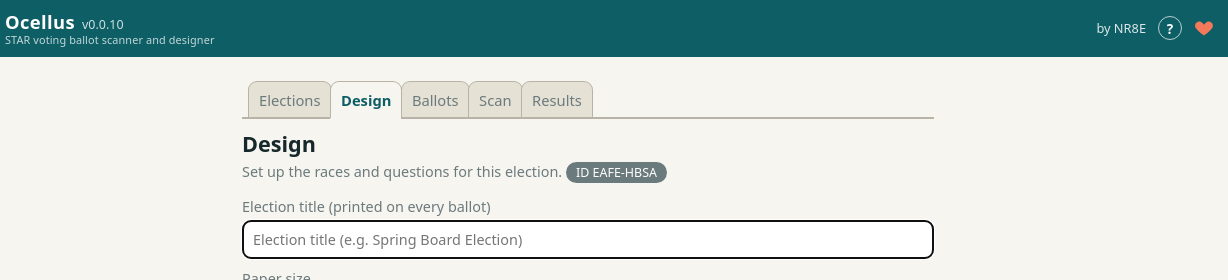
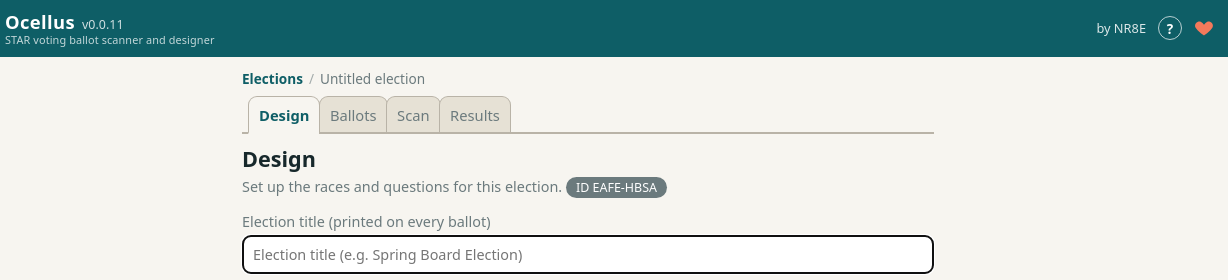
Before and after one commit to EvanBoyar/ocellus, a website with bundled scripts: page index.html in a window 1280 px wide. Both pictures are taken after a click on the button "New Election". Shown: the top 280 px of the page, 52-1280 px from the left. Built offline with nearby package versions, Linux system fonts and the light colour scheme.

Commit message:
v0.0.11: breadcrumb navigation above the tabs
The elections list is a level up, not a sibling view, so the
Elections pseudo-tab is gone. Every election screen now shows an
Elections breadcrumb link plus the election title above the four
view tabs, which also keeps the election name visible while
scanning and tallying. Top whitespace trimmed slightly.

```diff
--- a/css/style.css
+++ b/css/style.css
@@ -76,8 +76,20 @@ html, body {
 .screen {
   max-width: 720px;
   margin: 0 auto;
-  padding: 16px 14px 90px;
+  padding: 10px 14px 90px;
 }
+
+.crumbs {
+  font-size: 0.85rem;
+  color: var(--muted);
+  margin: 2px 0 0;
+  white-space: nowrap;
+  overflow: hidden;
+  text-overflow: ellipsis;
+}
+.crumbs a { color: var(--teal); font-weight: 600; text-decoration: none; }
+.crumbs a:hover { text-decoration: underline; }
+.crumb-sep { margin: 0 6px; opacity: 0.6; }
 
 h1 { font-size: 1.35rem; margin: 10px 0 4px; }
 h2 { font-size: 1.1rem; margin: 20px 0 8px; }
--- a/js/app.js
+++ b/js/app.js
@@ -51,6 +51,9 @@ async function loadCtx(id) {
   };
 }
 
+// Breadcrumb up to the elections list, then tabs for the four views
+// of this election. The list is a level up, not a sibling view, so
+// it gets a labeled link instead of a tab.
 export function navTabs(ctx, active) {
   const tabs = [
     ['design', 'Design'],
@@ -58,12 +61,18 @@ export function navTabs(ctx, active) {
     ['scan', 'Scan'],
     ['results', 'Results'],
   ];
-  return el('nav', { class: 'tabs' },
-    el('a', { href: '#/' }, 'Elections'),
-    ...tabs.map(([slug, label]) => el('a', {
-      class: active === slug ? 'active' : '',
-      href: '#/e/' + ctx.entry.id + '/' + slug,
-    }, label)),
+  return el('div', {},
+    el('div', { class: 'crumbs' },
+      el('a', { href: '#/' }, 'Elections'),
+      el('span', { class: 'crumb-sep' }, '/'),
+      el('span', {}, ctx.election.title.trim() || 'Untitled election'),
+    ),
+    el('nav', { class: 'tabs' },
+      ...tabs.map(([slug, label]) => el('a', {
+        class: active === slug ? 'active' : '',
+        href: '#/e/' + ctx.entry.id + '/' + slug,
+      }, label)),
+    ),
   );
 }
 
--- a/js/version.js
+++ b/js/version.js
@@ -1 +1 @@
-export const APP_VERSION = '0.0.10';
+export const APP_VERSION = '0.0.11';
--- a/package.json
+++ b/package.json
@@ -1,6 +1,6 @@
 {
   "name": "ocellus",
-  "version": "0.0.10",
+  "version": "0.0.11",
   "description": "STAR voting ballot generator, scanner, and tabulator for small clubs and organizations.",
   "private": true,
   "scripts": {
--- a/sw.js
+++ b/sw.js
@@ -1,6 +1,6 @@
 // Offline cache for the app shell. Bump the version whenever any
 // shipped file changes so clients pick up updates.
-const CACHE = 'ocellus-v0.0.10';
+const CACHE = 'ocellus-v0.0.11';
 
 const SHELL = [
   '.',
```
